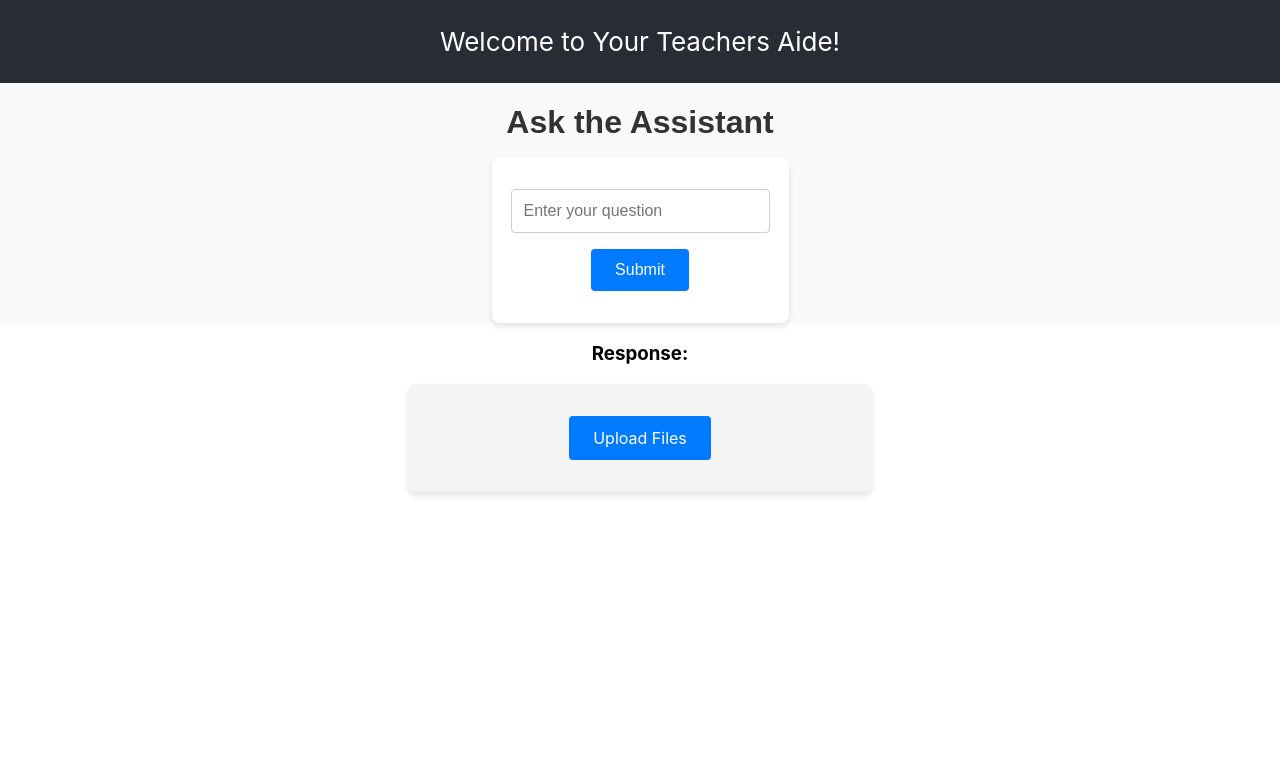
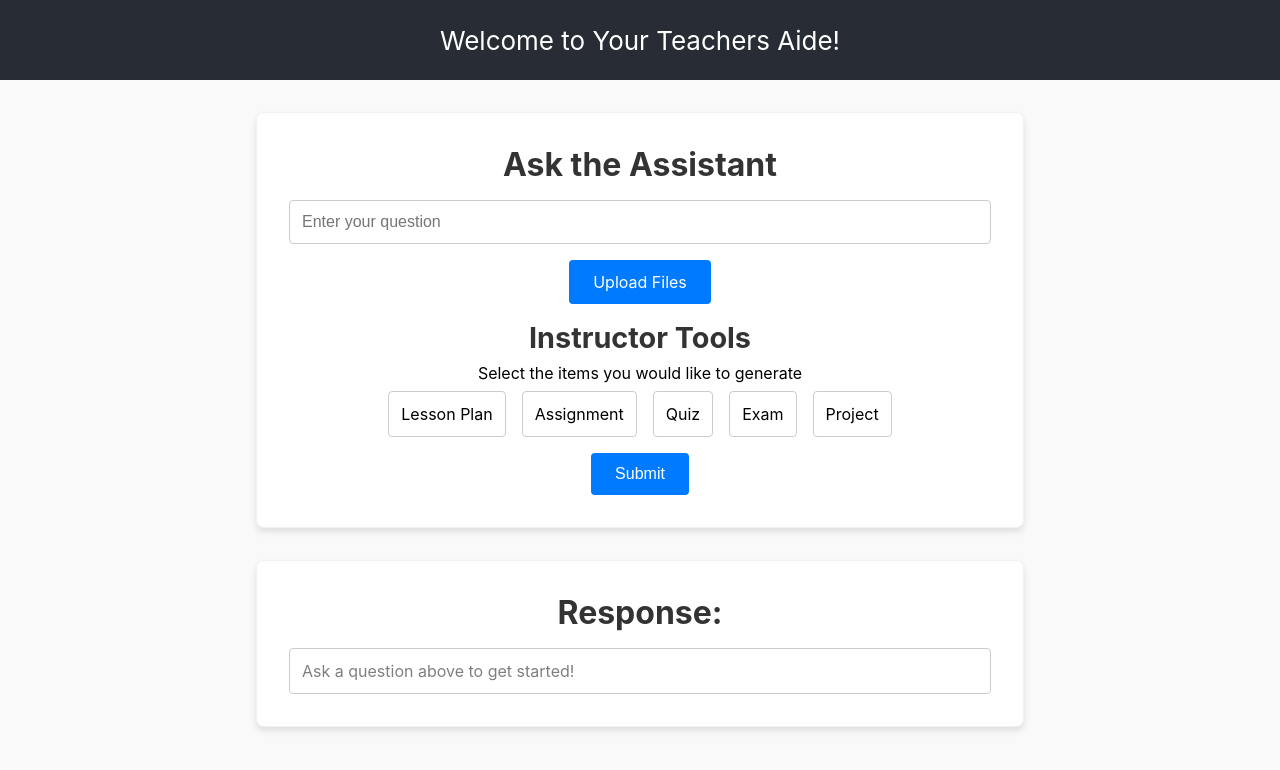
Before and after one commit to kcoding03/teachersaide, a React (Create React App) app: page /assistant in a window 1280 px wide. Shown: the top 770 px of the page. Built offline with nearby package versions, Linux system fonts and the light colour scheme; no server answers.

Commit message:
Clean up assistant page and add instructor tool checkboxes

```diff
--- a/src/file_upload.js
+++ b/src/file_upload.js
@@ -6,7 +6,7 @@ const createAssistantAndVectorStore = async () => {
     method: "POST",
     headers: {
       "Content-Type": "application/json",
-        "Authorization": "Bearer [key]",  // Ensure to use the appropriate header
+      "Authorization": `Bearer ${process.env.OPENAI_API_KEY}`,  // Ensure to use the appropriate header
     },
     body: JSON.stringify({
       assistant_name: "Computer Science Professor Assistant",
@@ -22,82 +22,24 @@ const createAssistantAndVectorStore = async () => {
 };
 
   // Component to handle file uploads and automatic assistant creation
-  const FileUploadComponent = () => {
+  const FileUploadComponent = ({ onChange = () => {} }) => {
     useEffect(() => {
       // Create assistant and vector store when the app is loaded
       createAssistantAndVectorStore();
     }, []);
 
-    const handleFileUpload = async (e) => {
-      const files = e.target.files;
-      const formData = new FormData();
-      Array.from(files).forEach((file) => {
-        formData.append("file", file);
-      });
-
-      const uploadResponse = await fetch("http://127.0.0.1:5000/upload_files", {
-        method: "POST",
-        headers: {
-          "Authorization": "Bearer [Key]",  // Ensure to use the appropriate header
-        },
-        body: formData,
-      });
-
-      if (uploadResponse.ok) {
-        console.log("Files uploaded successfully");
-      } else {
-        console.log("File upload failed");
-      }
-    };
-
     return (
-      <div style={styles.container}>
-      <label className='btn' htmlFor="fileInput">
-        Upload Files
-      </label>
+        <label className='btn'>
+          <span>Upload Files</span>
           <input
-        id="fileInput"
             type="file"
             multiple
-        onChange={handleFileUpload}
-        style={styles.input}
+            onChange={(event) => onChange(event.target.files)}
+            hidden
           />
-    </div>
+        </label>
       );
     };
 
-    const styles = {
-      container: {
-        display: "flex",
-        flexDirection: "column",
-        alignItems: "center",
-        justifyContent: "center",
-        padding: "2rem",
-        backgroundColor: "#f4f4f4",
-        borderRadius: "8px",
-        boxShadow: "0 4px 6px rgba(0, 0, 0, 0.1)",
-        maxWidth: "400px",
-        margin: "auto",
-      },
-      label: {
-        display: "inline-block",
-        padding: "0.75rem 1.5rem",
-        backgroundColor: "#007bff",
-        color: "#fff",
-        borderRadius: "4px",
-        cursor: "pointer",
-        fontSize: "1rem",
-        fontWeight: "bold",
-        textAlign: "center",
-        transition: "background-color 0.3s ease",
-        marginBottom: "1rem",
-      },
-      labelHover: {
-        backgroundColor: "#0056b3",
-      },
-      input: {
-        display: "none", // Hides the default input element
-      },
-    };
 
     export default FileUploadComponent;
--- a/src/index.css
+++ b/src/index.css
@@ -1,3 +1,9 @@
+* {
+  margin: 0;
+  padding: 0;
+  box-sizing: border-box;
+}
+
 body {
   margin: 0;
   font-family: -apple-system, BlinkMacSystemFont, 'Segoe UI', 'Roboto', 'Oxygen',
@@ -5,6 +11,7 @@ body {
     sans-serif;
   -webkit-font-smoothing: antialiased;
   -moz-osx-font-smoothing: grayscale;
+  background: #f9f9f9;
 }
 
 code {
--- a/src/pages/Assistant/Assistant.css
+++ b/src/pages/Assistant/Assistant.css
@@ -1,36 +1,91 @@
-#fileForm {
-    background-color: #c3e6d9;
-    text-align: left;
-    min-height: 50vh;
-    font-size: 20px;
+.Assistant-container {
+    display: flex;
+    flex-direction: column;
+    gap: 2rem;
+    width: 60%;
+    max-width: 900px;
+    margin: 2rem auto;
 }
 
-#fileForm label {
-    text-align: left
+.Assistant-section {
+    display: flex;
+    flex-direction: column;
+    align-items: center;
+    padding: 2rem;
+    border-radius: .5rem;
+    border: 1px solid rgba(0, 0, 0, 0.05);
+    background-color: white;
+    box-shadow: 0 4px 6px rgba(0, 0, 0, 0.1);
 }
 
-#fileForm input {
-    background-color: #96a8a2;
-    border: none;
-    cursor: pointer;
-    width: auto;
-    height: auto;
-    font-size: 16px;
-    padding: 10px 15px;
-    display: inline-block;
+.Assistant-section h1 {
+    color: #333;
+    font-size: 2rem;
+    margin: 0 0 1rem 0;
 }
 
-#fileForm button {
-    background-color: #788782;
-    border: none;
+.Assistant-ask-form {
+    display: flex;
+    flex-direction: column;
+    align-items: center;
+    gap: 1rem;
+    width: 100%;
+}
+
+.Assistant-response,
+.Assistant-ask-form input[type="text"] {
+    width: 100%;
+    padding: 0.75rem;
+    border: 1px solid #ccc;
+    border-radius: .25rem;
+	font-size: 1rem;
+}
+
+.Assistant-instructor-tools {
+    display: flex;
+    flex-direction: column;
+    align-items: center;
+    gap: .5rem;
+    width: 100%;
+}
+
+.Assistant-instructor-tools h2 {
+    color: #333;
+    font-size: 1.8rem;
+}
+
+.Assistant-instructor-tool-items {
+    display: flex;
+    justify-content: space-between;
+    align-items: center;
+    gap: 1rem;
+}
+
+.Assistant-instructor-tool-item {
+    display: flex;
+	font-size: 1rem;
+    overflow: hidden;
+}
+
+.Assistant-instructor-tool-item label {
+    padding: .75rem;
+    border-radius: .25rem;
+    border: 1px solid #ccc;
+    background-color: transparent;
+    color: black;
     cursor: pointer;
-    width: auto;
-    height: auto;
-    font-size: 16px;
-    padding: 10px 15px;
-    display: inline-block;
-    margin-left: 10px;
+    transition: 0.1s all;
+    user-select: none;
+}
+
+.Assistant-instructor-tool-item input:checked + label {
+    border: 1px solid #007bff;
+    background-color: #007bff;
     color: white;
+}
+
+.Assistant-response-placeholder {
+    opacity: 0.5;
 }
 
 @keyframes App-logo-spin {
--- a/src/pages/Assistant/Assistant.jsx
+++ b/src/pages/Assistant/Assistant.jsx
@@ -1,93 +1,158 @@
-import React, {useState} from 'react';
-import './Assistant.css';
-import FileUploadComponent from '../../file_upload';
-import ReactMarkdown from 'react-markdown';
+import React, { useState } from "react";
+import "./Assistant.css";
+import FileUploadComponent from "../../file_upload";
+import ReactMarkdown from "react-markdown";
+
+const instructorTools = [
+	{ label: "Lesson Plan", value: "Generate lesson plans" },
+	{ label: "Assignment", value: "Generate an assignment" },
+	{ label: "Quiz", value: "Generate a quiz" },
+	{ label: "Exam", value: "Generate an exam" },
+	{ label: "Project", value: "Generate a project" },
+];
 
 const AssistantPage = () => {
 	const [question, setQuestion] = useState("");
 	const [response, setResponse] = useState("");
+	const [files, setFiles] = useState([]);
+	const [instructorItems, setInstructorItems] = useState([]);
 
 	const handleInputChange = (event) => {
 		setQuestion(event.target.value);
 	};
 
+	const handleFileUpload = async () => {
+		const formData = new FormData();
+		Array.from(files).forEach((file) => {
+			formData.append("file", file);
+		});
+
+		const uploadResponse = await fetch(
+			"http://127.0.0.1:5000/upload_files",
+			{
+				method: "POST",
+				headers: {
+					Authorization: `Bearer ${process.env.OPENAI_API_KEY}`, // Ensure to use the appropriate header
+				},
+				body: formData,
+			}
+		);
+
+		if (uploadResponse.ok) {
+			console.log("Files uploaded successfully");
+		} else {
+			console.log("File upload failed");
+		}
+	};
+
+	const requestInstructorResources = async () => {
+		instructorItems.forEach(async (item) => {
+			const res = await askQuestion(item);
+			const data = await res.json();
+
+			console.log(data);
+		});
+	};
+
+	const askQuestion = async (question) => {
+		return await fetch("http://127.0.0.1:5000/ask", {
+			method: "POST",
+			headers: {
+				"Content-Type": "application/json",
+			},
+			body: JSON.stringify({ question }),
+		});
+	};
+
 	const handleSubmit = async (event) => {
 		event.preventDefault();
 
+		await handleFileUpload();
+		await requestInstructorResources();
+
 		// Call the backend with the question
-    const res = await fetch('http://127.0.0.1:5000/ask', {
-      method: 'POST',
-      headers: {
-        'Content-Type': 'application/json',
-      },
-      body: JSON.stringify({ question }),
-    });
+		const res = await askQuestion(question);
 
 		const data = await res.json();
-    console.log(data.answer)
-    setResponse(<ReactMarkdown>{data.answer}</ReactMarkdown>);  // Assuming the backend returns the assistant's response
+		console.log(data.answer);
+		setResponse(data.answer); // Assuming the backend returns the assistant's response
+	};
+
+	const toggleInstructorItem = (event) => {
+		if (event.target.checked) {
+			setInstructorItems((prevInstructorItems) => [
+				...prevInstructorItems,
+				event.target.value,
+			]);
+		} else {
+			setInstructorItems((prevInstructorItems) =>
+				prevInstructorItems.filter(
+					(item) => item !== event.target.value
+				)
+			);
+		}
 	};
 
 	return (
-    <div className="App">
-      <div style={styles.container}>
-      <h1 style={styles.heading}>Ask the Assistant</h1>
-      <form onSubmit={handleSubmit} style={styles.form}>
+		<div className="Assistant-container">
+			<div className="Assistant-section">
+				<h1>Ask the Assistant</h1>
+
+				<form onSubmit={handleSubmit} className="Assistant-ask-form">
 					<input
 						type="text"
 						value={question}
 						onChange={handleInputChange}
 						placeholder="Enter your question"
-          style={styles.input}
 					/>
-        <button type="submit" className='btn'>
+
+					<FileUploadComponent
+						onChange={(value) => setFiles(value)}
+					/>
+
+					<div className="Assistant-instructor-tools">
+						<h2>Instructor Tools</h2>
+						<p>Select the items you would like to generate</p>
+
+						<div className="Assistant-instructor-tool-items">
+							{instructorTools.map((tool) => (
+								<div
+									key={tool.value}
+									className="Assistant-instructor-tool-item"
+								>
+									<input
+										id={tool.value}
+										type="checkbox"
+										value={tool.value}
+										onChange={toggleInstructorItem}
+										hidden
+									/>
+									<label for={tool.value}>{tool.label}</label>
+								</div>
+							))}
+						</div>
+					</div>
+
+					<button type="submit" className="btn">
 						Submit
 					</button>
 				</form>
 			</div>
 
-      <div>
-        <h3>Response:</h3>
-        <p>{response}</p>
+			<div className="Assistant-section">
+				<h1>Response:</h1>
+				<p className="Assistant-response">
+					{response ? (
+						<ReactMarkdown>{response}</ReactMarkdown>
+					) : (
+						<span className="Assistant-response-placeholder">
+							Ask a question above to get started!
+						</span>
+					)}
+				</p>
 			</div>
-      <FileUploadComponent />
 		</div>
 	);
-}
-
-const styles = {
-  container: {
-    display: "flex",
-    flexDirection: "column",
-    alignItems: "center",
-    justifyContent: "center",
-    minHeight: "10vh",
-    backgroundColor: "#f9f9f9",
-    fontFamily: "Arial, sans-serif",
-  },
-  heading: {
-    color: "#333",
-    fontSize: "2rem",
-    marginBottom: "1rem",
-  },
-  form: {
-    display: "flex",
-    flexDirection: "column",
-    alignItems: "center",
-    gap: "1rem",
-    backgroundColor: "#fff",
-    padding: "2rem",
-    borderRadius: "8px",
-    boxShadow: "0 4px 6px rgba(0, 0, 0, 0.1)",
-  },
-  input: {
-    width: "100%",
-    maxWidth: "400px",
-    padding: "0.75rem",
-    border: "1px solid #ccc",
-    borderRadius: "4px",
-    fontSize: "1rem",
-  }
 };
 
 export default AssistantPage;
```
Also changed, not shown: 1 other file (tests, documents, lock files or other folders). Lines whose indentation alone changed are shown as unchanged.
